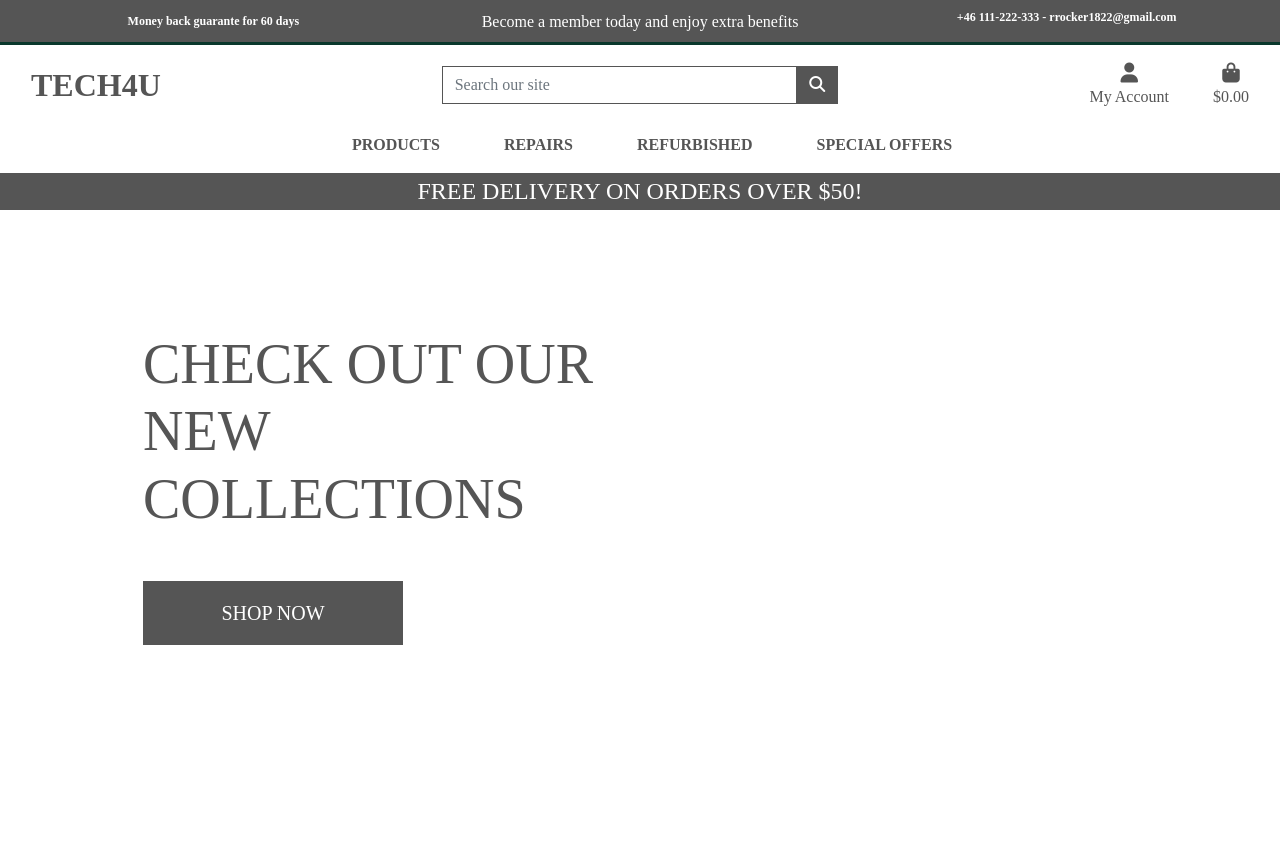
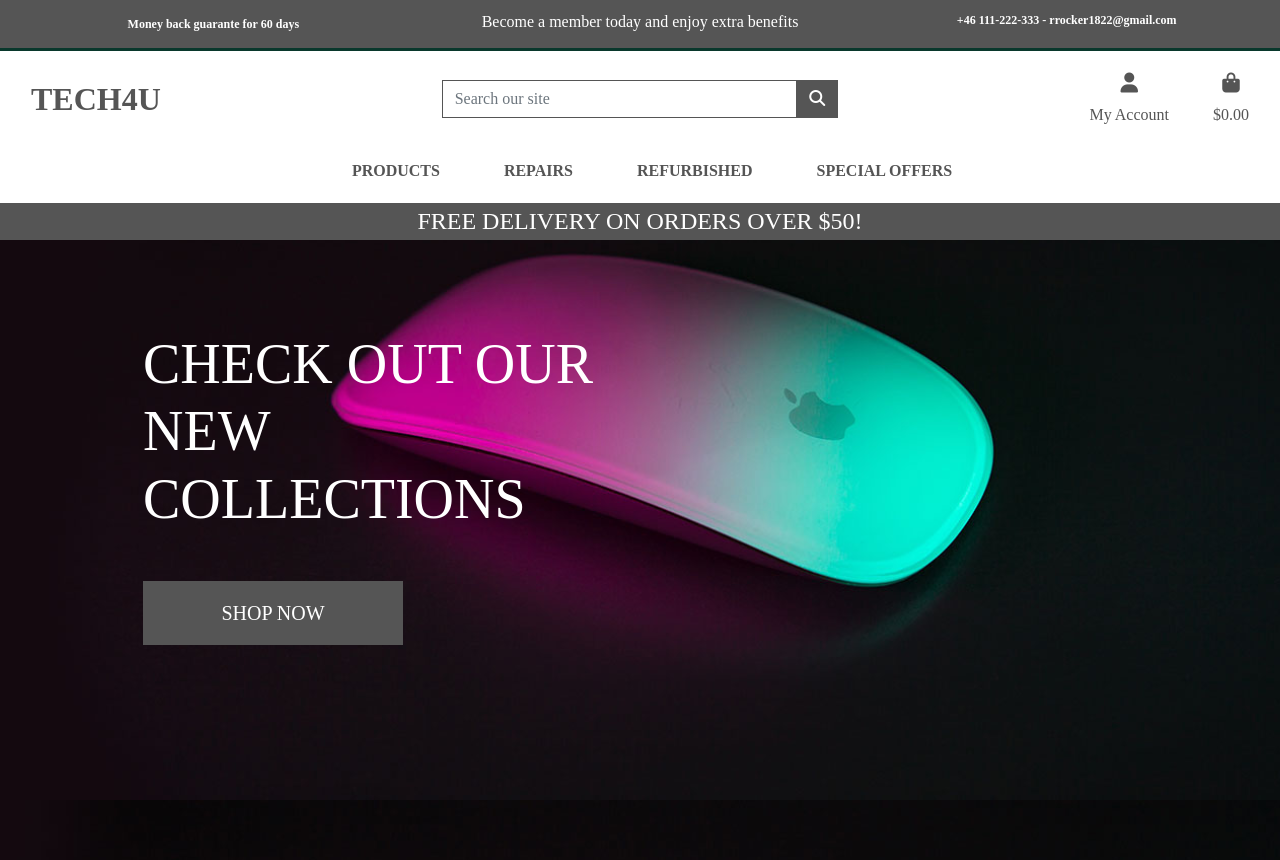
Before and after one commit to rameez1822534/milestone-4, a Django app: page / in a window 1280 px wide. Run offline with Django 3.2, Linux system fonts and the light colour scheme; some libraries are stand-ins or nearby versions.

Commit message:
hero text color and background change

```diff
--- a/home/templates/home/index.html
+++ b/home/templates/home/index.html
@@ -16,9 +16,9 @@
 <div class="container h-100">
         <div class="row h-100">
             <div class="col-7 col-md-6 my-auto">
-                <h1 class="display-4 logo-font text-black">
+                <h2 class="display-4 logo-font text-white">
                     Check out our new collections
-                </h1>
+                </h2>
                 <div class="my-5">
                     <h4>
                         <a href="{% url 'products' %}" class="shop-now-button btn btn-lg rounded-0 text-uppercase py-3">Shop Now</a>
--- a/static/css/base.css
+++ b/static/css/base.css
@@ -3,11 +3,12 @@ html {
 }
 
 body {
-    background-image:url('media/home_slider_1.jpg')no-repeat center center fixed;
+    background: url('/media/home_slider_1.jpg')no-repeat center center fixed;
     background-size: cover;
     height: calc(100vh - 104px);
     color: #555;
     font-family: 'Ranchers';
+    line-height: 2;
 }
 
 
@@ -120,6 +121,7 @@ body {
 @media (max-width: 991px) {
     .header-container {
         padding-top: 116px;
+
     }
 
     body {
```
